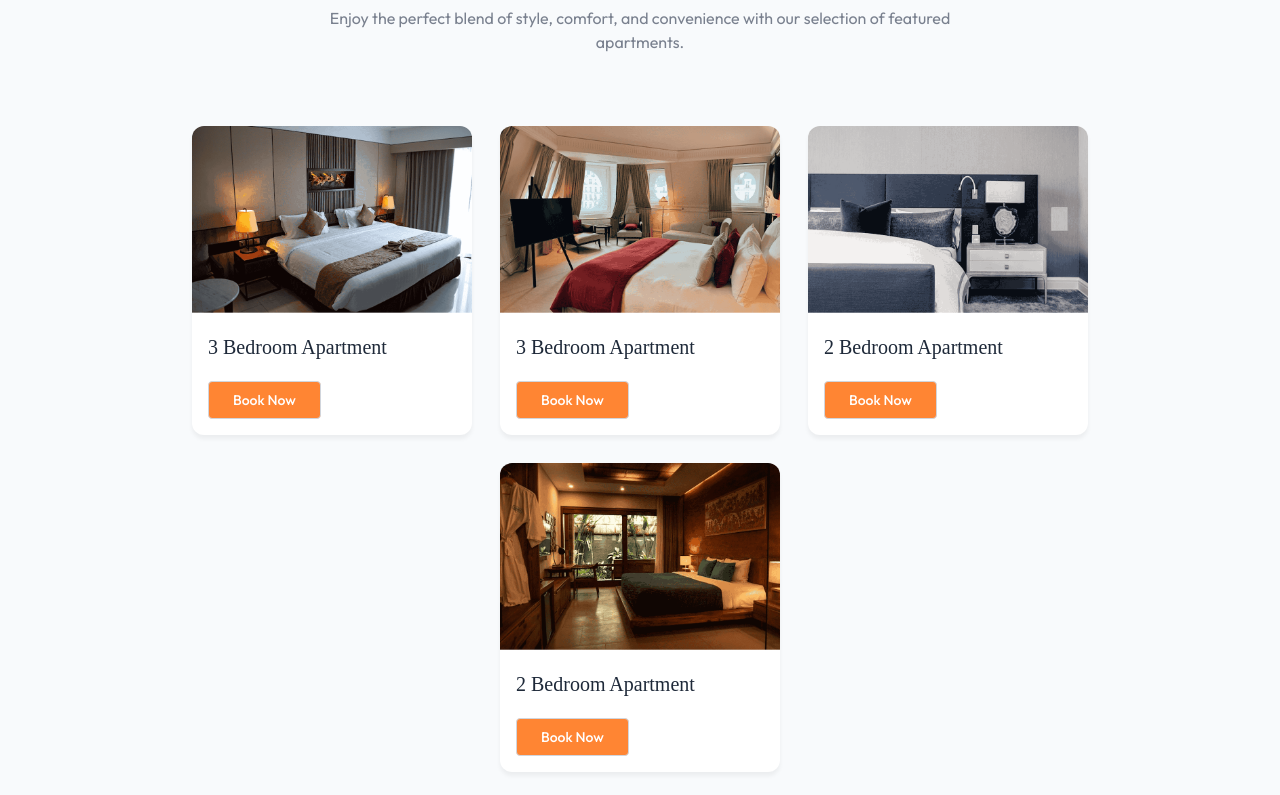
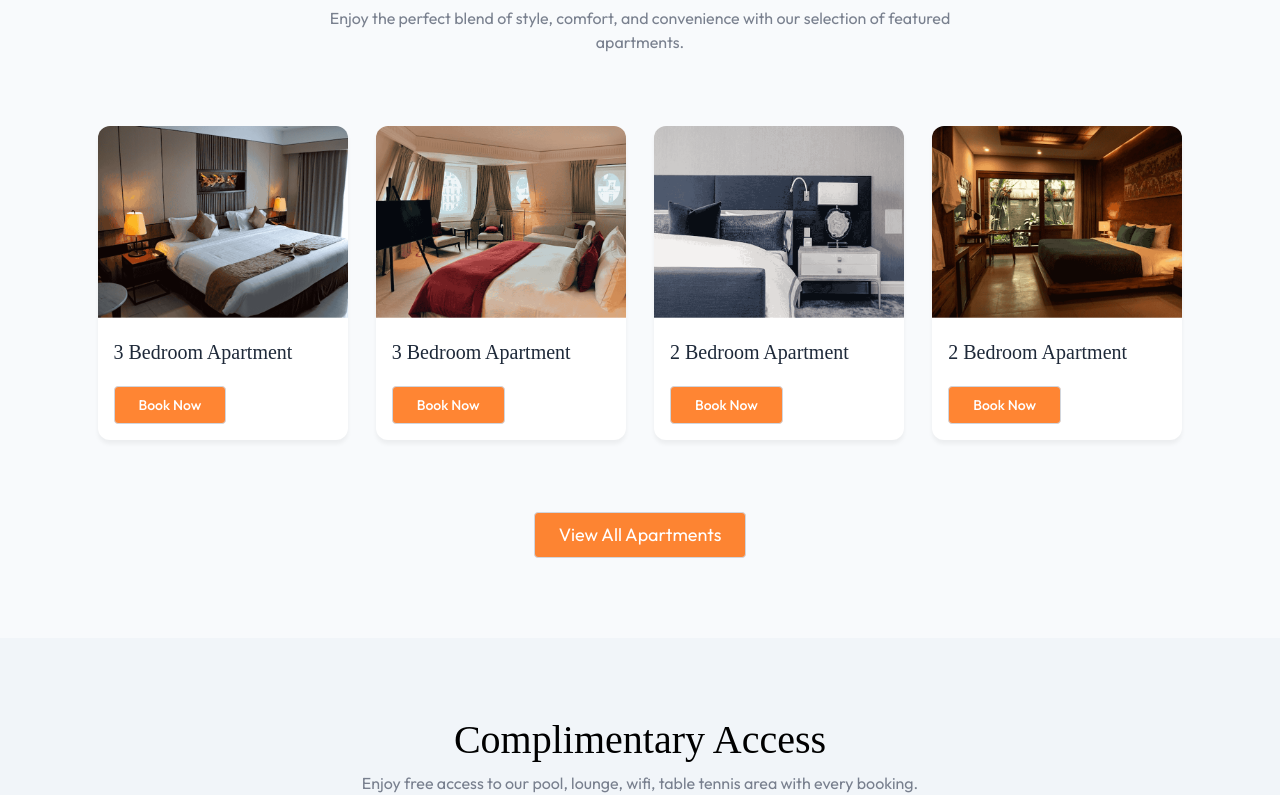
Before and after one commit to ehigie22/wisdom-city-apartments, a React (Vite) app: page / in a window 1280 px wide. Shown: the part 926-1721 px from the top of the page. Built offline with nearby package versions, Linux system fonts and the light colour scheme; a web font is replaced by a local one.

Commit message:
Updated the HotelCards Component

```diff
--- a/package.json
+++ b/package.json
@@ -12,6 +12,7 @@
   "dependencies": {
     "@emailjs/browser": "^4.4.1",
     "@tailwindcss/vite": "^4.1.18",
+    "framer-motion": "^12.32.0",
     "react": "^19.2.0",
     "react-dom": "^19.2.0",
     "react-router-dom": "^7.13.0",
--- a/src/components/HotelCard.jsx
+++ b/src/components/HotelCard.jsx
@@ -1,15 +1,76 @@
-import React from 'react'
-import { Link } from 'react-router-dom'
+// import React from 'react'
+// import { Link } from 'react-router-dom'
+
+// const HotelCard = ({ apartment, onBook }) => {
+//   return (
+//     <Link
+//       to={'/apartments/' + apartment.id}
+//       onClick={() => window.scrollTo(0, 0)}
+//       className="relative max-w-70 w-full rounded-xl overflow-hidden bg-white
+//       text-gray-500/90 shadow-[0px_4px_4px_rgba(0,0,0,0.05)]"
+//     >
+//       <img src={apartment.images[0]} alt={apartment.name} />
+
+//       <div className="p-4 pt-5">
+//         <p className="font-playfair text-xl font-medium text-gray-800">
+//           {apartment.name}
+//         </p>
+
+//         <div className="mt-5">
+//           <button
+//             onClick={(e) => {
+//               e.preventDefault()
+//               e.stopPropagation()
+//               onBook(apartment)
+//             }}
+//             className="px-6 py-2 text-sm font-medium border border-gray-300
+//             rounded bg-[#FF6700]/80 text-white cursor-pointer"
+//           >
+//             Book Now
+//           </button>
+//         </div>
+//       </div>
+//     </Link>
+//   )
+// }
+
+// export default HotelCard
+
+
+import React from "react";
+import { Link } from "react-router-dom";
+import { motion } from "framer-motion";
+
+// Animation for each card
+const cardReveal = {
+  hidden: { opacity: 0, y: 20 },
+  visible: {
+    opacity: 1,
+    y: 0,
+    transition: { duration: 0.4, ease: "easeOut" },
+  },
+};
 
 const HotelCard = ({ apartment, onBook }) => {
   return (
+    <motion.div
+      variants={cardReveal}
+      initial="hidden"
+      whileInView="visible"
+      viewport={{ once: true, margin: "-80px" }}
+      className="w-full sm:w-[48%] md:w-[23%] mb-6
+                 bg-white rounded-xl shadow-[0px_4px_4px_rgba(0,0,0,0.05)] overflow-hidden"
+    >
       <Link
-      to={'/apartments/' + apartment.id}
+        to={"/apartments/" + apartment.id}
         onClick={() => window.scrollTo(0, 0)}
-      className="relative max-w-70 w-full rounded-xl overflow-hidden bg-white
-      text-gray-500/90 shadow-[0px_4px_4px_rgba(0,0,0,0.05)]"
+        className="relative w-full block"
       >
-      <img src={apartment.images[0]} alt={apartment.name} />
+        <img
+          src={apartment.images[0]}
+          alt={apartment.name}
+          className="w-full h-48 object-cover"
+        />
 
         <div className="p-4 pt-5">
           <p className="font-playfair text-xl font-medium text-gray-800">
@@ -19,9 +80,9 @@ const HotelCard = ({ apartment, onBook }) => {
           <div className="mt-5">
             <button
               onClick={(e) => {
-              e.preventDefault()
-              e.stopPropagation()
-              onBook(apartment)
+                e.preventDefault();
+                e.stopPropagation();
+                onBook(apartment);
               }}
               className="px-6 py-2 text-sm font-medium border border-gray-300
                 rounded bg-[#FF6700]/80 text-white cursor-pointer"
@@ -31,7 +92,8 @@ const HotelCard = ({ apartment, onBook }) => {
           </div>
         </div>
       </Link>
-  )
-}
+    </motion.div>
+  );
+};
 
-export default HotelCard
+export default HotelCard;
```
Also changed, not shown: src/components/FeaturedApartments.jsx (line endings or trailing spaces), 1 other file (tests, documents, lock files or other folders). Lines whose indentation alone changed are shown as unchanged.
